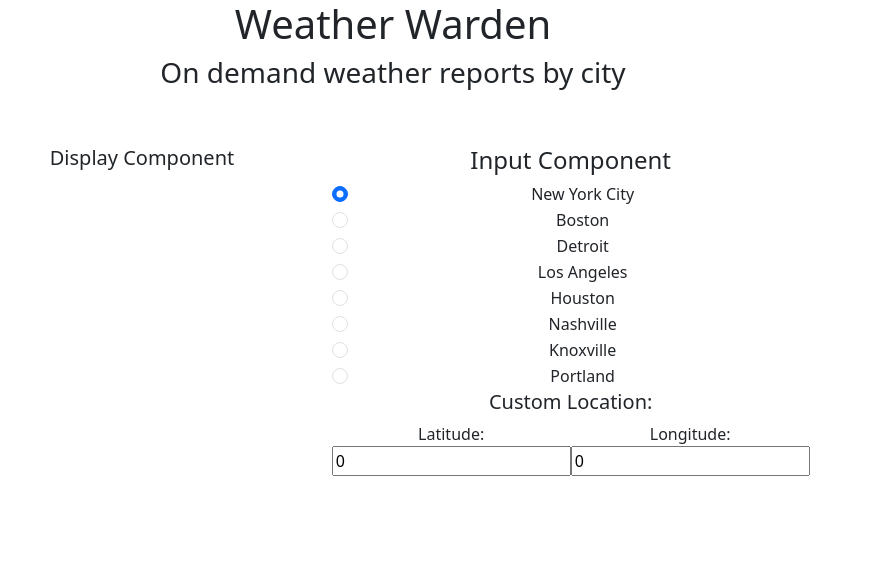
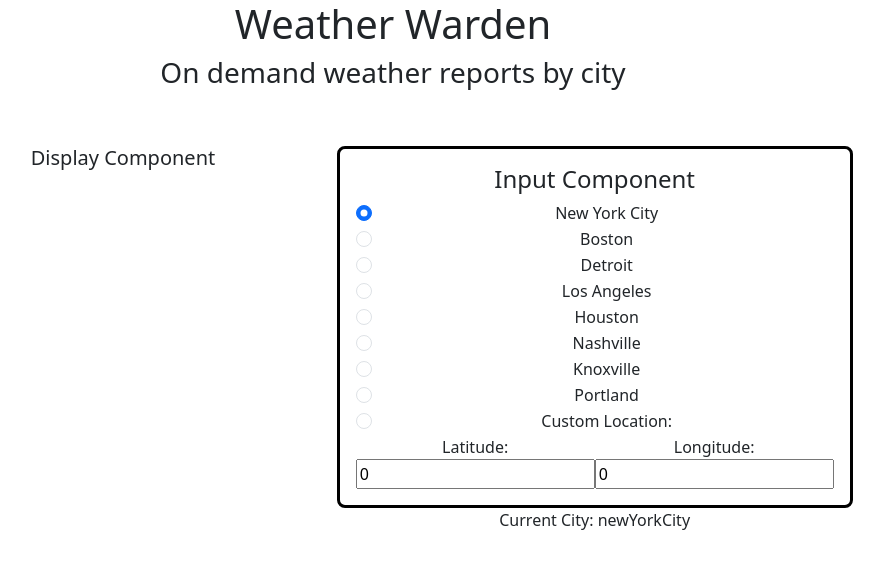
Before and after one commit to aaron-webdev/weatherAPI, a React (Vite) app in the folder WeatherAPIreact/: page / in a window 1280 px wide. Shown: the top 568 px of the page, without its empty margins (247-1131 px from the left). Built offline with nearby package versions, Linux system fonts and the light colour scheme; no server answers.

Commit message:
radio buttons set city location as well as listen for custom coords

```diff
--- a/WeatherAPIreact/src/components/InputComponent.jsx
+++ b/WeatherAPIreact/src/components/InputComponent.jsx
@@ -1,24 +1,49 @@
 import {useState, useEffect} from 'react'
-import {Form} from 'react-bootstrap'
+import {Form, Row, Col} from 'react-bootstrap'
 
 
 export default function InputComponent()
 {
     const [city, setCity] = useState('newYorkCity');
-    const [customLat, setCustomLat] = useState(0);
-    const [customLong, setCustomLong] = useState(0);
-
+    const [customLatitude, setCustomLatitude] = useState(0);
+    const [customLongitude, setCustomLongitude] = useState(0);
+    const [searchedLatitude, setSearchedLatitude] = useState(0);
+    const [searchedLongitude, setSearchedLongitude] = useState(0);
+    const APIurl = `https://api.open-meteo.com/v1/forecast?latitude=${searchedLatitude}&longitude=${searchedLongitude}&current=weather_code,temperature_2m,apparent_temperature,precipitation,relative_humidity_2m,surface_pressure,wind_speed_10m,wind_direction_10m,wind_gusts_10m&timezone=auto&wind_speed_unit=mph&temperature_unit=fahrenheit&precipitation_unit=inch`
+    const cityCoords = {
+        "newYorkCity": {cityLatitude: 40.7128, cityLongitude: -74.0061},
+        "boston": {cityLatitude: 42.3604, cityLongitude: -71.0580},
+        "detroit": {cityLatitude: 42.3297, cityLongitude: -83.0425},
+        "losAngeles": {cityLatitude: 34.0537, cityLongitude: -118.2427},
+        "houston": {cityLatitude: 29.7602, cityLongitude: -95.3694},
+        "nashville": {cityLatitude: 36.1673, cityLongitude: -86.7784},
+        "knoxville": {cityLatitude: 35.964668, cityLongitude: -83.9264},
+        "portland": {cityLatitude: 45.5152, cityLongitude: -122.6784},
+    };
 
     useEffect(() => {
-
+        fetch(APIurl)
+        .then(response => {
+            if(!response.ok)
+            {
+                throw new Error('Network failed to repond: ' + response.statusText);
+            }
+            return response.json();
+        })
+        .then(data => {
+            console.log(data);
+        })
+        .catch(error => {
+            console.eroor('Error fetching data: ', error);
+        });
     }, [city])
 
 
 
     return(
         <>
-            <section className='d-flex'>
-                <div className='m-auto'>
+            <section className='d-flex border border-3 border-black rounded-3 p-3'>
+                <div id='citySelectRadiosDiv'className='m-auto'>
                     <h4>Input Component</h4>
                     <Form>
                         <Form.Check
@@ -87,31 +112,46 @@ export default function InputComponent()
                         />
                     </Form>
                     <section id='customCityDiv'>
-                        <h5>Custom Location:</h5>
+                        <Form.Check
+                            name="selectLocation"
+                            type="radio"
+                            label="Custom Location:"
+                            value="customLocation"
+                            checked={city==="customLocation"}
+                            onChange={(e) => setCity(e.target.value)}
+                        />
                         <div className='d-flex'>
-                            <div>
-                                <label for='latitude'>Latitude:</label>
+                            <Row>
+                                <Col>
+                                <label htmlFor='customLatitude'>Latitude:</label>
+                                </Col>
+                                <Col>
                                 <input
                                     placeholder='Latitude:'
-                                    id='latitude'
-                                    value={customLat}
-                                    onChange={(e) => setCustomLat(e.target.value)}
+                                    id='customLatitude'
+                                    value={customLatitude}
+                                    onChange={(e) => setCustomLatitude(e.target.value)}
                                 />
-                            </div>
-                            <div>
-                                <label for='logitude'>Longitude:</label>
+                                </Col>
+                            </Row>
+                            <Row>
+                                <Col>
+                                <label htmlFor='customLongitude'>Longitude:</label>
+                                </Col>
+                                <Col>
                                 <input
                                     placeholder='Longitude:'
-                                    id='logitude'
-                                    value={customLong}
-                                    onChange={(e) => setCustomLong(e.target.value)}
+                                    id='customLongitude'
+                                    value={customLongitude}
+                                    onChange={(e) => setCustomLongitude(e.target.value)}
                                 />
-                            </div>
+                                </Col>
+                            </Row>
                         </div>
-
                     </section>
                 </div>
             </section>
+            <p>Current City: {city}</p>
         </>
     );
 }
```
